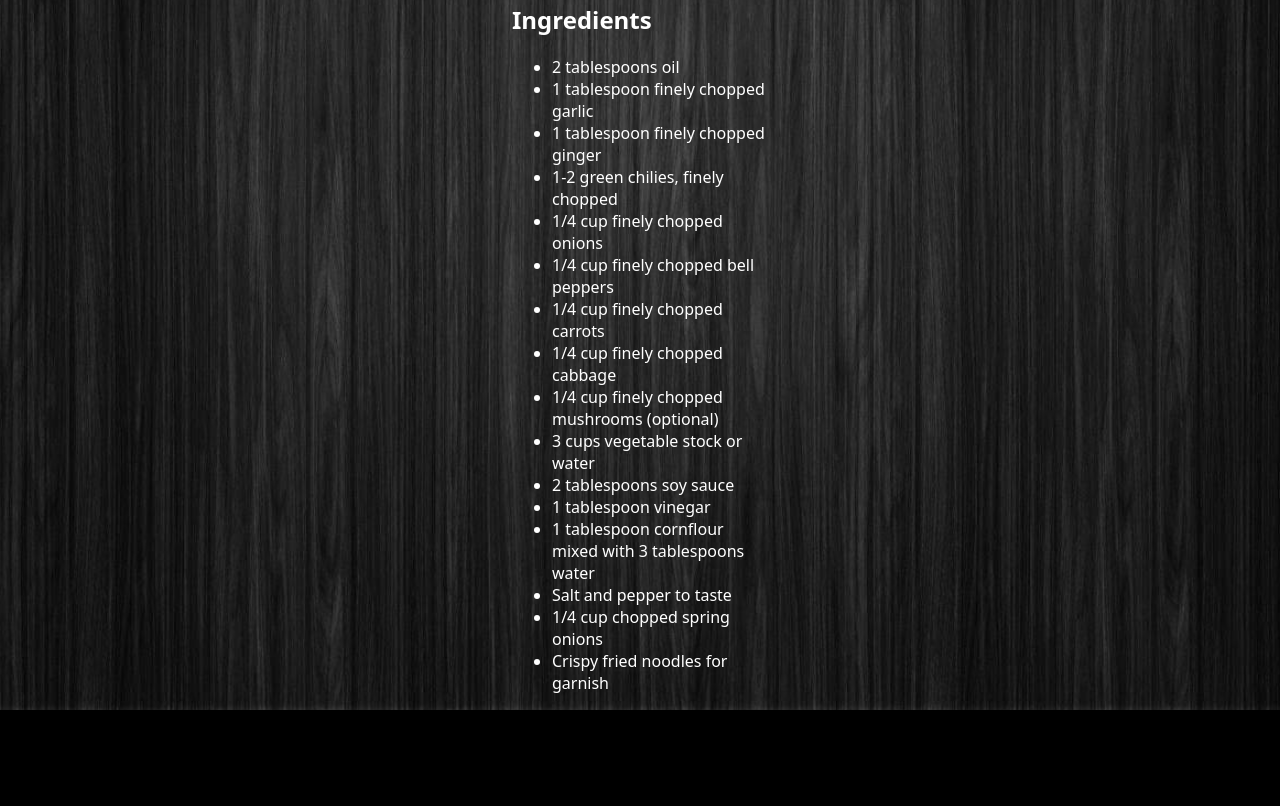
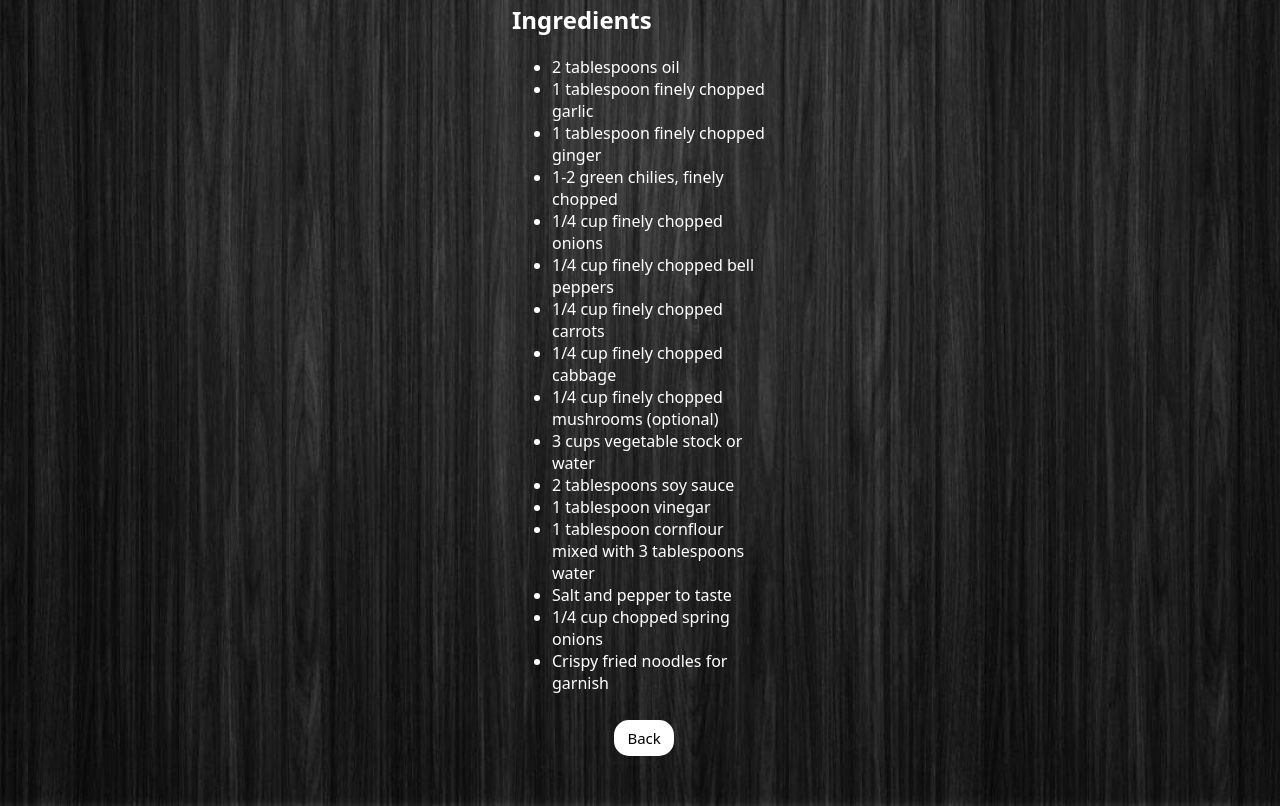
Before and after one commit to ParmarManthanrajsinh/SWD_MicroProject, a plain HTML site: page link_1.html in a window 1280 px wide. Shown: the part 612-1418 px from the top of the page. Before the commit the page ends 1322 px from the top, so only its background shows below. Drawn offline with Linux system fonts and the light colour scheme.

```diff
--- a/link_1.html
+++ b/link_1.html
@@ -44,6 +44,9 @@
                 <li>1/4 cup chopped spring onions</li>
                 <li>Crispy fried noodles for garnish</li>
             </ul>
+
+            <button onclick="document.location='index.html'" id="Recipe" style="margin-left: 40%; margin-bottom: 50px;">Back</button>
+
         </div>
     </div>
 
--- a/style.css
+++ b/style.css
@@ -9,13 +9,13 @@ body {
     color: white;
 }
 
-#details {
-    border: 3px solid white;
+#Recipe {
+    border: 3px solid rgb(255, 255, 255);
     border-radius: 15px;
     background-color: rgb(255, 255, 255);
     font-size: 15px;
-    padding-left: 20px;
-    padding-right: 20px;
+    margin-top: 10px;
+    padding: 5px 10px 5px 10px;
 }
 
 #fancy {
```
Also changed, not shown: index.html (+1 -0 lines).
